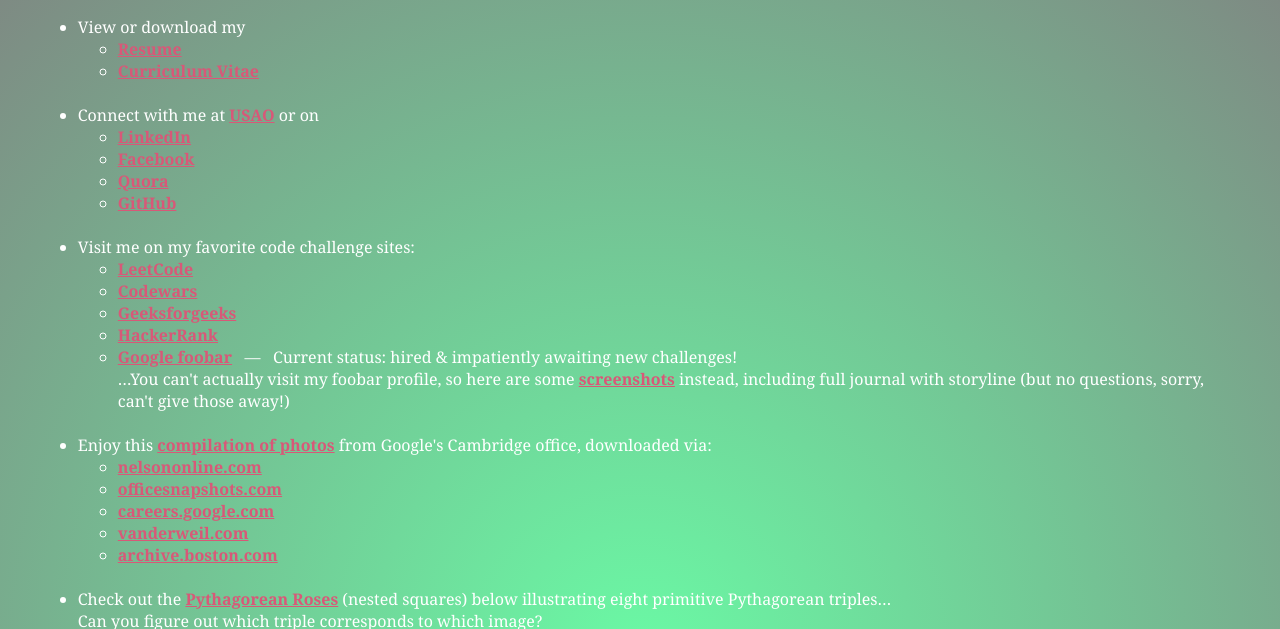
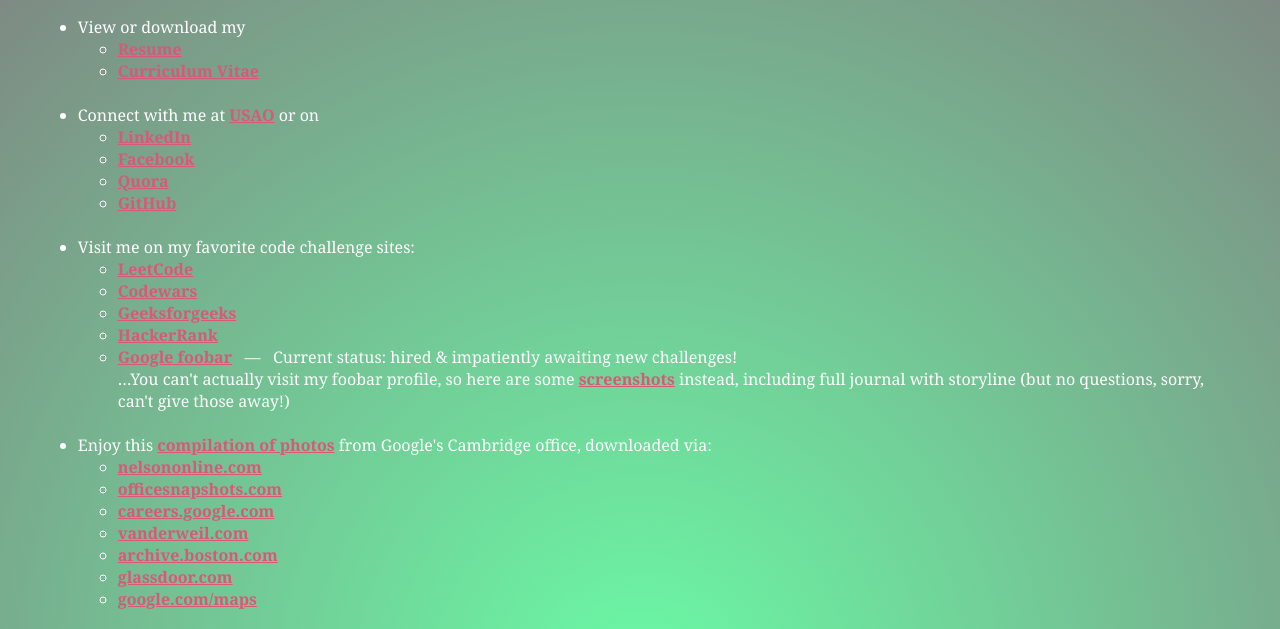
Before and after one commit to pythagoraskitty/pythagoraskitty.github.io, a plain HTML site: page index.html in a window 1280 px wide. Shown: the part 116-745 px from the top of the page. Drawn offline with Linux system fonts and the light colour scheme.

Commit message:
added links

```diff
--- a/index.html
+++ b/index.html
@@ -79,6 +79,8 @@ a {
                     <li><a href="https://careers.google.com/locations/cambridge/" target="_top">careers.google.com</a></li>
                     <li><a href="http://www.vanderweil.com/projects/commercial/google-inc-4-cambridge-center" target="_top">vanderweil.com</a></li>
 		    <li><a href="http://archive.boston.com/jobs/topworkplaces/2011/galleries/inside_google_cambridge/" target="_top">archive.boston.com</a></li>
+		    <li><a href="https://www.glassdoor.com/Location/Google-Cambridge-Location-EI_IE9079.0,6_IL.7,16_IC1154545.htm" target="_top">glassdoor.com</a></li>
+		    <li><a href="https://www.google.com/maps/uv?hl=en&pb=!1s0x89e370af46eaaaab%3A0x4814d6b609b380ad!2m22!2m2!1i80!2i80!3m1!2i20!16m16!1b1!2m2!1m1!1e1!2m2!1m1!1e3!2m2!1m1!1e5!2m2!1m1!1e4!2m2!1m1!1e6!3m1!7e115!4shttps%3A%2F%2Fwww.glassdoor.com%2FLocation%2FGoogle-Cambridge-Location-EI_IE9079.0%2C6_IL.7%2C16_IC1154545.htm!5sgoogle%20cambridge%20-%20Google%20Search&imagekey=!1e10!2sAF1QipNNOrJUgbDfBIk2_GrRdYrzWcq890rXZx_0e_4T&sa=X&ved=2ahUKEwjlv8WhttHdAhVrxoMKHUTnBUgQoiowGHoECAcQCQ" target="_top">google.com/maps</a></li>
                 </ul>
 	     </li>
 	     <br>
```
